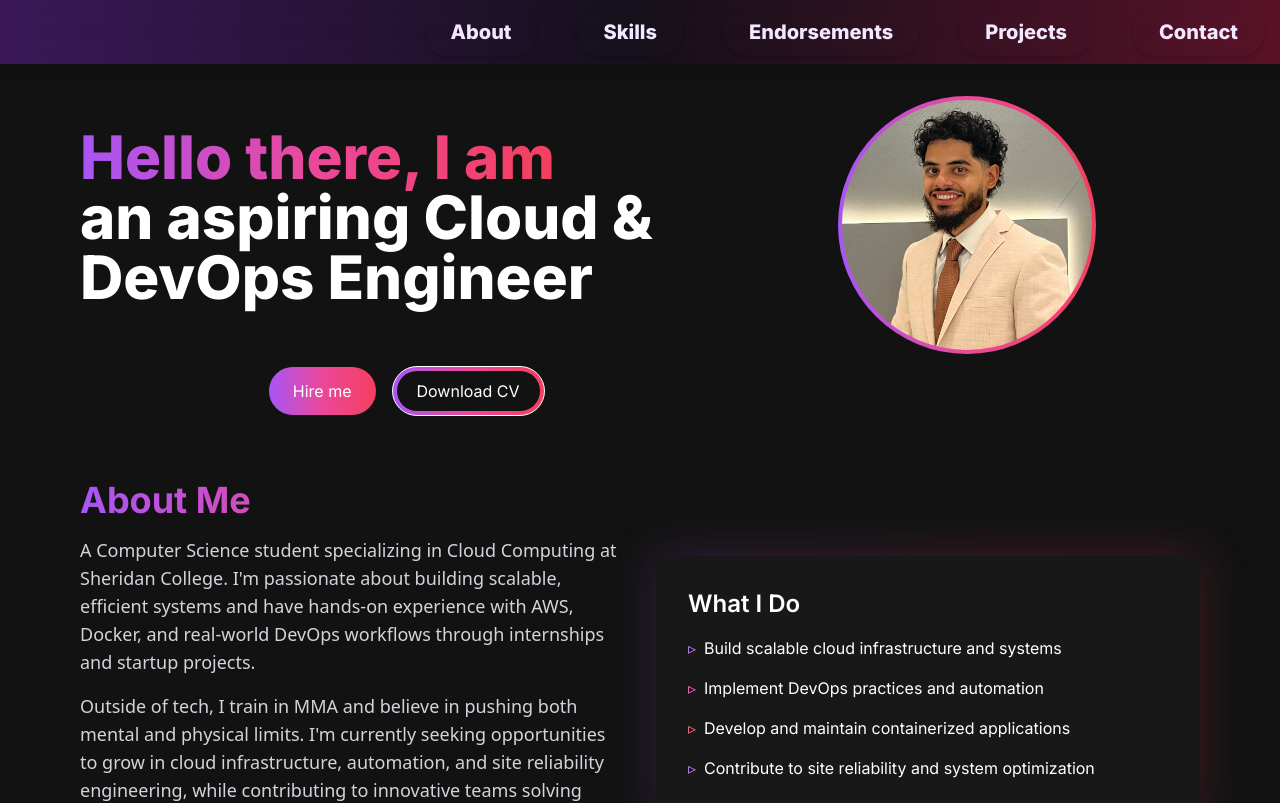
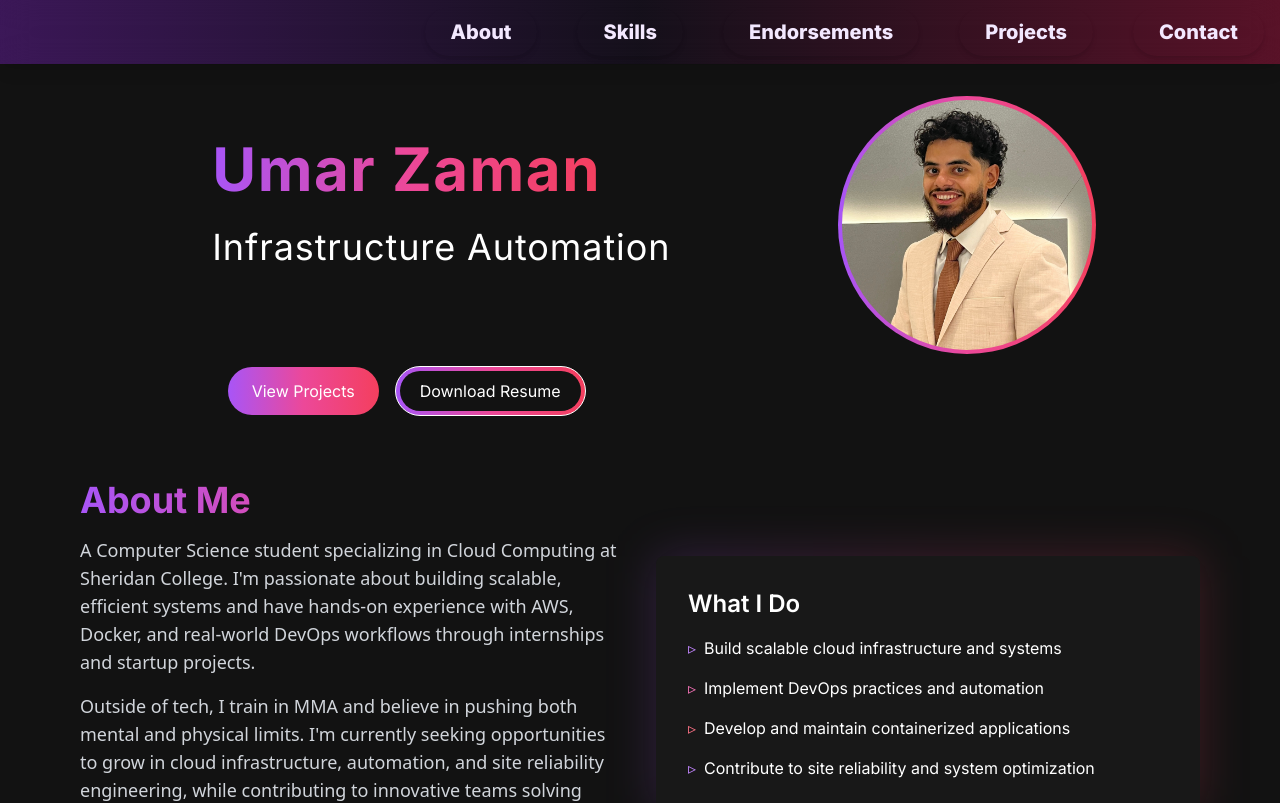
Before and after one commit to umar11b/personal-website, a Next.js app in the folder frontend/: page / in a window 1280 px wide. Shown: the top 803 px of the page. Built offline with nearby package versions, Linux system fonts and the light colour scheme.

Commit message:
header updated and debugged

```diff
--- a/frontend/src/app/components/HeroSection.jsx
+++ b/frontend/src/app/components/HeroSection.jsx
@@ -8,22 +8,33 @@ const HeroSection = () => {
     <div className="grid grid-cols-1 sm:grid-cols-12">
       <div className="col-span-7 place-self-center text-center sm:text-left">
         <section>
-          <h1 className="text-white mb-4 text-4xl sm:text-5xl lg:text-6xl font-extrabold ">
-            <span className="text-transparent bg-clip-text bg-gradient-to-r from-purple-500 via-pink-500 to-rose-500">
-              Hello there, I am
+          <h1 className="text-white mb-4 text-4xl sm:text-5xl lg:text-6xl font-bold tracking-wide">
+            <span className="text-transparent bg-clip-text bg-gradient-to-r from-purple-500 via-pink-500 to-rose-500 font-bold">
+              Umar Zaman
             </span>
             <br />
+            <div className="relative h-16 sm:h-20 lg:h-24">
+              <div className="absolute inset-0 flex items-center">
                 <TypeAnimation
                   sequence={[
-                "Umar Zaman",
+                    "Specializing in AWS",
                     2000,
-                "an aspiring Cloud & DevOps Engineer",
+                    "Infrastructure Automation",
+                    2000,
+                    "Site Reliability",
+                    2000,
+                    "CI/CD",
+                    2000,
+                    "Infrastructure-as-Code (IaC)",
                     2000,
                   ]}
                   wrapper="span"
                   speed={50}
                   repeat={Infinity}
+                  className="text-white text-2xl sm:text-3xl lg:text-4xl font-normal tracking-wide whitespace-nowrap"
                 />
+              </div>
+            </div>
           </h1>
 
           {/* <div>
@@ -64,10 +75,10 @@ const HeroSection = () => {
       </p> */}
       <div className="col-span-7 place-self-center text-center sm:text-left">
         <a
-          href="mailto:zamanu@sheridancollege.ca?subject=Hiring%20Inquiry%20from%20Portfolio"
+          href="#projects"
           className="w-full px-6 py-3 rounded-full mr-4 bg-gradient-to-r from-purple-500 via-pink-500 to-rose-500 sm:w-fit hover:bg-slate-200 text-white inline-block text-center"
         >
-          Hire me
+          View Projects
         </a>
         <a
           href="/Umar_Zaman_Resume.pdf"
@@ -75,7 +86,7 @@ const HeroSection = () => {
           className="w-full px-1 py-1 rounded-full bg-gradient-to-r from-purple-500 via-pink-500 to-rose-500 sm:w-fit hover:bg-slate-800 text-white border border-white mt-3 inline-block text-center"
         >
           <span className="block bg-[#121212] hover:bg-slate-800 rounded-full px-5 py-2 text-white">
-            Download CV
+            Download Resume
           </span>
         </a>
       </div>
```
Lines whose indentation alone changed are shown as unchanged.
